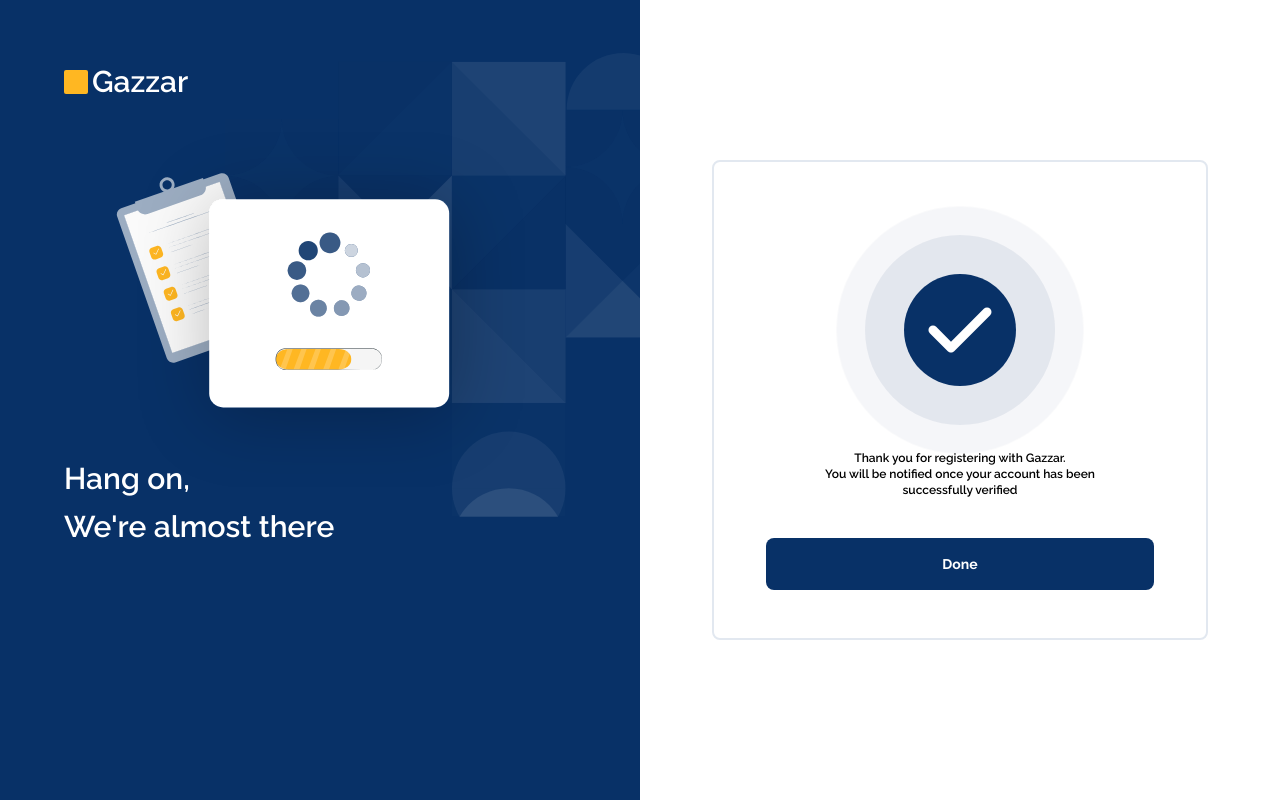
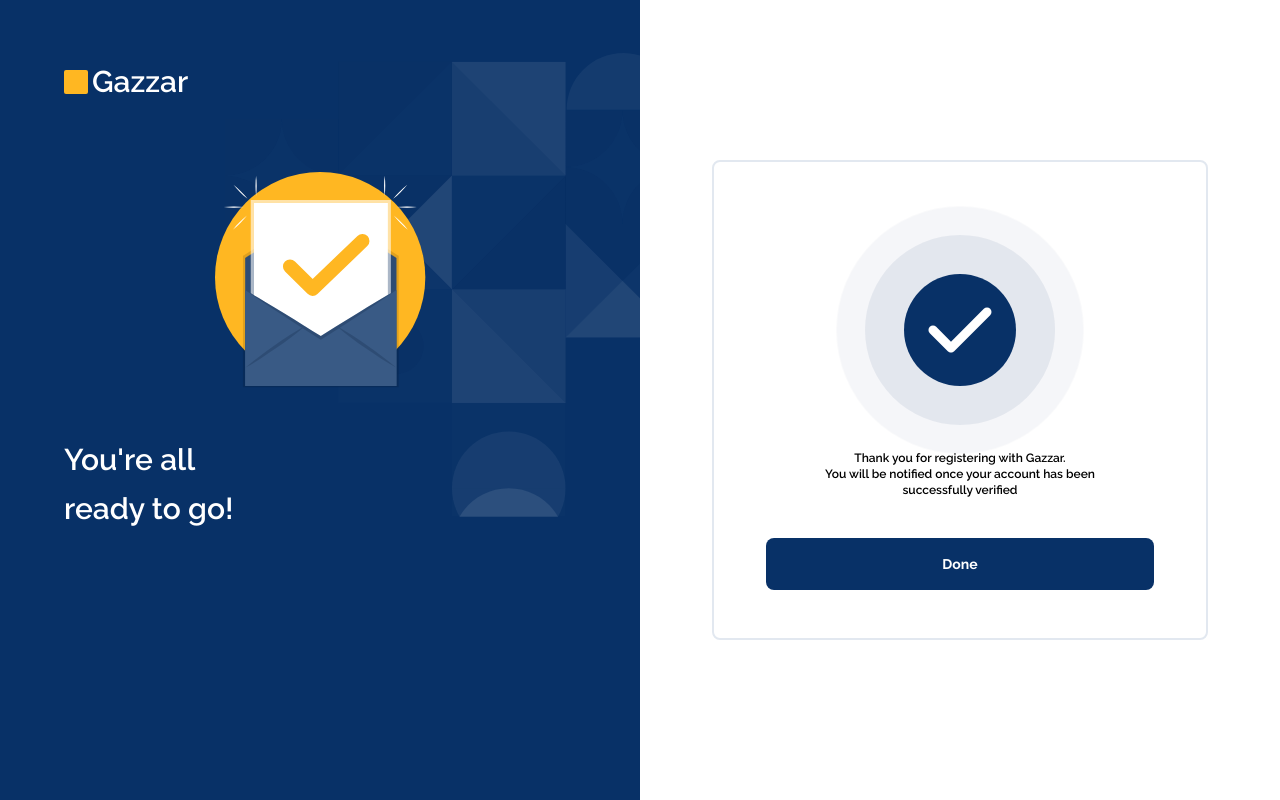
Before and after one commit to Fullstack-Roadmap/Gazzar-Frontend, a React (Vite) app: page /otp-verified in a window 1280 px wide. Built offline with nearby package versions, Linux system fonts and the light colour scheme.

Commit message:
Layout edits

```diff
--- a/src/components/Address.jsx
+++ b/src/components/Address.jsx
@@ -4,6 +4,7 @@
 import picThree from "../assets/Group 227 (1).png";
 import registerImg from '../assets/svgs/registerPattern.svg'
 import otpVerification from "../assets/svgs/otpVerification.svg"
+import ledger from "../assets/svgs/ledger.svg"
 
 const Address = ({ id }) => {
   return (
@@ -25,7 +26,7 @@
         {id === "2" && <img className="z-20 w-2/3" src={picTwo} />}
         {id === "3" && <img className="z-20 w-full" src={picThree} />}
         {id === "4" && <img className="z-20 w-4/5 my-8" src={registerImg} />}
-        {id === "5" && <img className="z-20 w-4/5" src={otpVerification} />}
+        {id === "5" && <img className="mt-10 z-20" src={ledger} />}
       </div>
       {id === "1" && (
         <section className="text-3xl z-20 w-3/5">
@@ -46,8 +47,8 @@
         </section>
       )}
       {id === "5" && (
-        <section className="text-3xl z-20 leading-relaxed -translate-y-16">
-          Hang on, <p>We're almost there</p>
+        <section className="text-3xl z-20 leading-relaxed -translate-y-16 mt-20">
+          You're all <p>ready to go!</p>
         </section>
       )}
 
--- a/src/routes/OTPVerified.jsx
+++ b/src/routes/OTPVerified.jsx
@@ -1,7 +1,9 @@
 import Carousel from "../components/Carousel";
 import OTPSuccessImage from "../components/OTPSuccessImage";
+import { useNavigate } from "react-router";
 
 const OTPVerified = () => {
+  const navigate = useNavigate()
   return (
     <div className="lg:flex">
       <div className="relative w-1/2">
@@ -21,7 +23,7 @@
               </p>
             </span>
             <div className="bg-blue text-white rounded-lg mt-10 w-full font-bold flex justify-center p-1">
-              <button className="w-full h-full p-3 text-sm">Done</button>
+              <button className="w-full h-full p-3 text-sm" onClick={()=> {navigate("/")}}>Done</button>
             </div>
           </section>
         </div>
```
Also changed, not shown: src/assets/svgs/ledger.svg (added).
